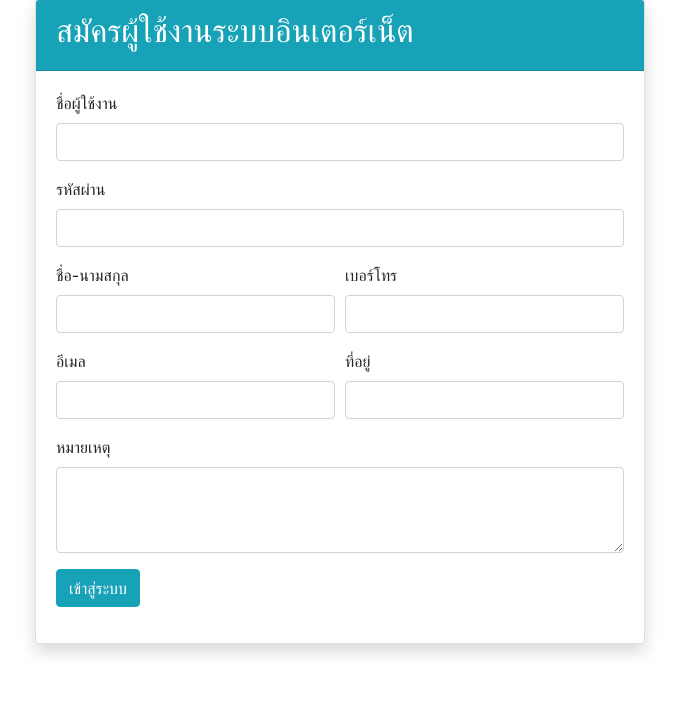
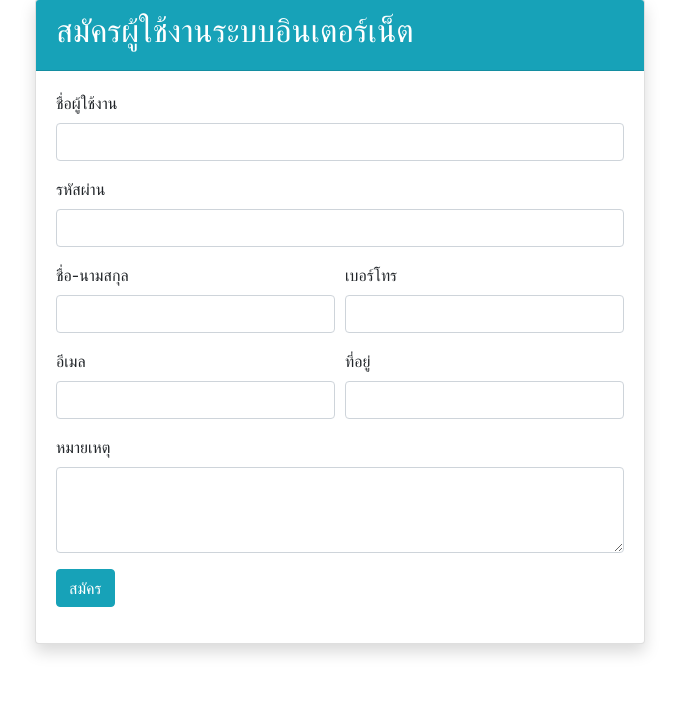
Before and after one commit to somchai2647/radius, a PHP site: page /register.php in a window 1280 px wide. Shown: the part 81-800 px from the top of the page, without its empty margins (300-979 px from the left). Run offline with PHP 8.4, Linux system fonts and the light colour scheme.

Commit message:
add error report

```diff
--- a/connect.php
+++ b/connect.php
@@ -17,4 +17,6 @@ function query($sql, $array = array())
     return $q;
 }
 
-// error_reporting(0);
+// error_reporting(E_ALL);
+// ini_set('display_errors', 1);
+// ini_set('display_startup_errors', 1);
--- a/register.php
+++ b/register.php
@@ -53,7 +53,7 @@
                             <textarea name="memo" id="memo" rows="3" class="form-control"></textarea>
                         </div>
                         <div class="form-group col-12">
-                            <button class="btn btn-info" type="submit" name="btnreg">เข้าสู่ระบบ</button>
+                            <button class="btn btn-info" type="submit" name="btnreg">สมัคร</button>
                         </div>
                     </div>
                 </form>
```
